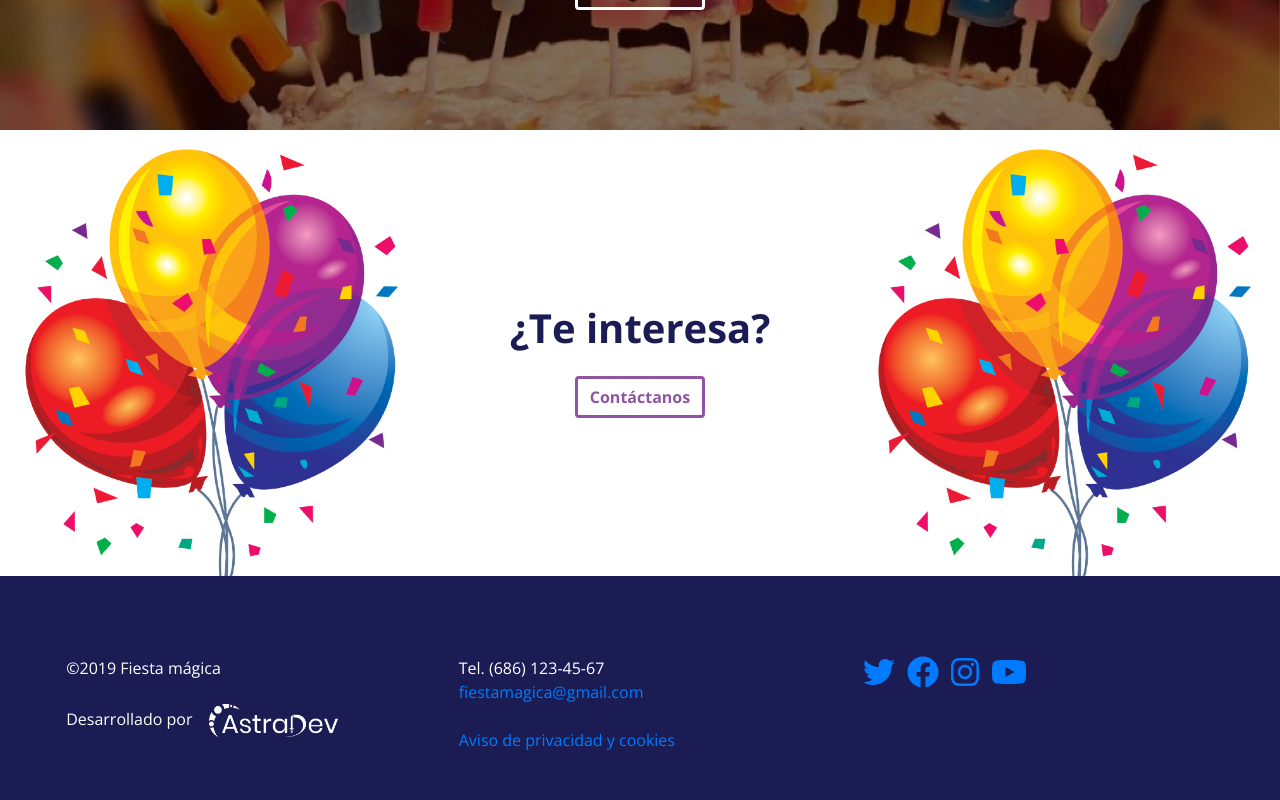
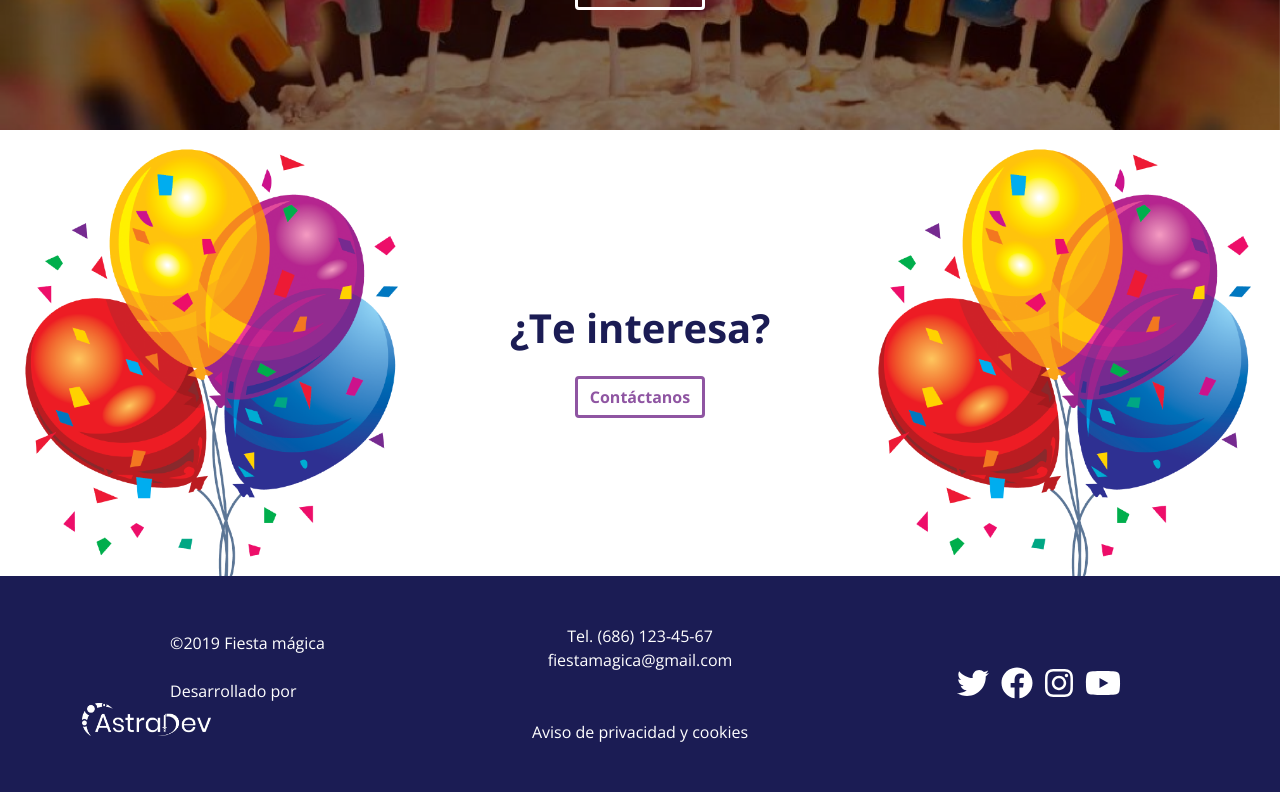
Before and after one commit to ErickRosete/fiesta-magica, a React (Create React App) app: page /inicio in a window 1280 px wide. Shown: the part 1872-2672 px from the top of the page. Built offline with nearby package versions, Linux system fonts and the light colour scheme; no server answers; the HTML template or start-up script is replaced by a standard one; a web font is replaced by a local one.

Commit message:
footer changes

```diff
--- a/src/App.js
+++ b/src/App.js
@@ -10,7 +10,7 @@ import {
   faMapMarkerAlt,
   faSearch
 } from "@fortawesome/free-solid-svg-icons";
-import { faFacebook, faTwitter, faYoutube, faLinkedin,faInstagram } from "@fortawesome/free-brands-svg-icons";
+import { faFacebook, faTwitter, faYoutube, faLinkedin, faInstagram } from "@fortawesome/free-brands-svg-icons";
 
 import { ApolloProvider } from "react-apollo";
 import ApolloClient from "apollo-boost";
@@ -18,6 +18,7 @@ import ApolloClient from "apollo-boost";
 import "./App.css";
 
 import HomePage from "./pages/Home/Home"
+import AboutPage from "./pages/About/About";
 
 const client = new ApolloClient({
   uri: `${process.env.REACT_APP_SERVER_URL}/graphql`
@@ -43,6 +44,7 @@ class App extends Component {
         <ScrollToTop>
           <ApolloProvider client={client}>
             <Switch>
+              <Route path="/nosotros" component={AboutPage} />
               <Route path="/inicio" component={HomePage} />
               <Redirect to="/inicio" />
             </Switch>
--- a/src/components/Layout/Footer/Footer.css
+++ b/src/components/Layout/Footer/Footer.css
@@ -7,7 +7,16 @@ footer {
     padding: 2vh 4vw;
     flex-shrink: 0;
     padding-bottom: 3rem;
+    padding-top:0;
     font-size:1rem;
+}
+
+.center-items{
+    display:flex;
+    flex-direction: column;
+    justify-content: center;
+    align-items:center;
+    align-content: center;
 }
 
 footer .logo-astra{
@@ -16,15 +25,26 @@ footer .logo-astra{
     padding-left: 1rem;
 }
 
-footer a:hover {
+footer .center-items a{
+    color: white;
+}
+
+footer .center-items a:hover {
     color: var(--blue-color);
 }
 
+.social-networks{
+    flex-direction: row;
+}
+
+footer .social-networks a:hover{
+    color: var(--blue-color);
+}
 
 footer .social-networks svg {
     margin-left: .75rem;
 }
 
-footer .social-networks svg:hover{
+footer svg:hover{
     color: var(--blue-color);
 }
--- a/src/components/Layout/Footer/Footer.js
+++ b/src/components/Layout/Footer/Footer.js
@@ -10,7 +10,7 @@ const Footer = () => {
     <footer>
       <Container fluid>
         <Row>
-          <Col>
+          <Col className="center-items">
             ©2019 Fiesta mágica
             <br /> <br />
             Desarrollado por
@@ -18,18 +18,17 @@ const Footer = () => {
               <img src={logoAstra} href="#" className="logo-astra" alt="astradev"></img>
             </a>
           </Col>
-
-          <Col>
-            Tel. (686) 123-45-67 <br/>
+          <Col className="center-items">
+            Tel. (686) 123-45-67 <br />
             <a target="_blank" rel="noopener noreferrer" href="mailto:fiestamagica@gmail.com">
               fiestamagica@gmail.com
-            </a><br/><br/>
+            </a><br /><br />
             <a target="_blank" rel="noopener noreferrer" href="#">
               Aviso de privacidad y cookies
             </a>
+
           </Col>
-
-          <Col className="social-networks">
+          <Col className="center-items social-networks">
             <a target="_blank" rel="noopener noreferrer" href="">
               <FontAwesomeIcon icon={["fab", "twitter"]} size="2x" />
             </a>
```
